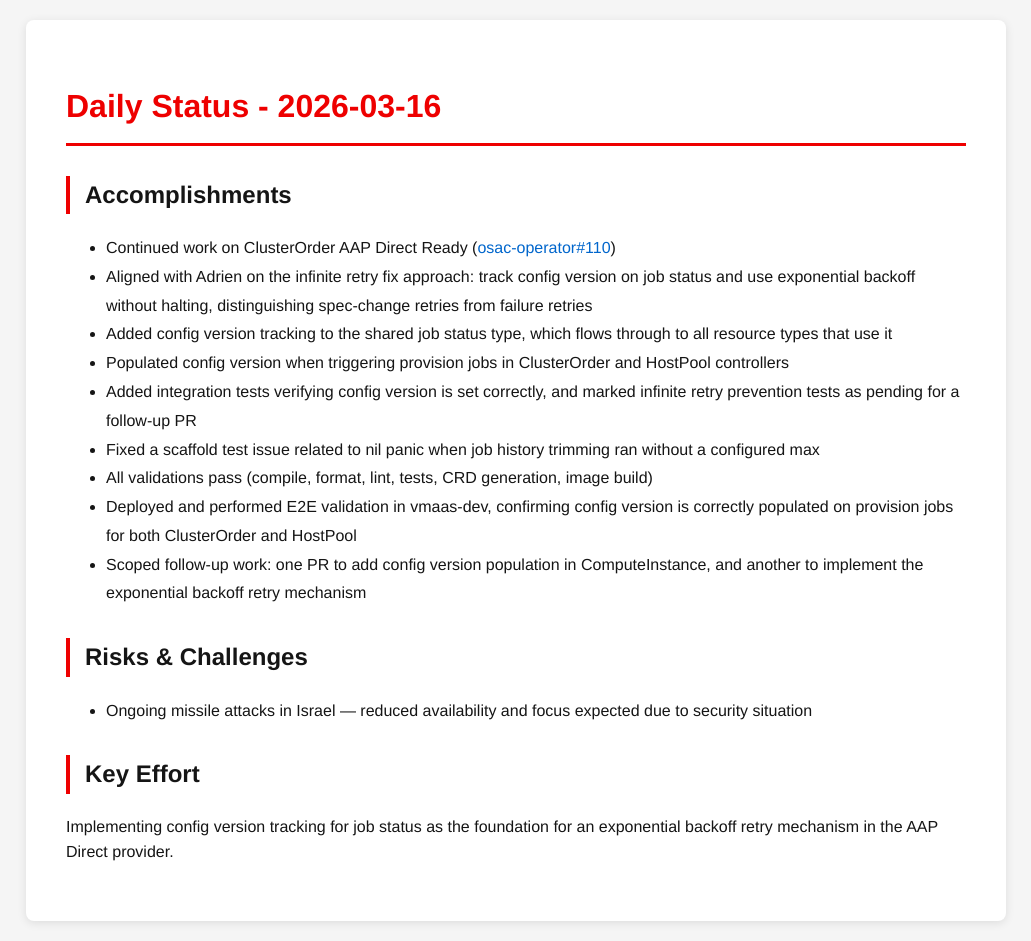
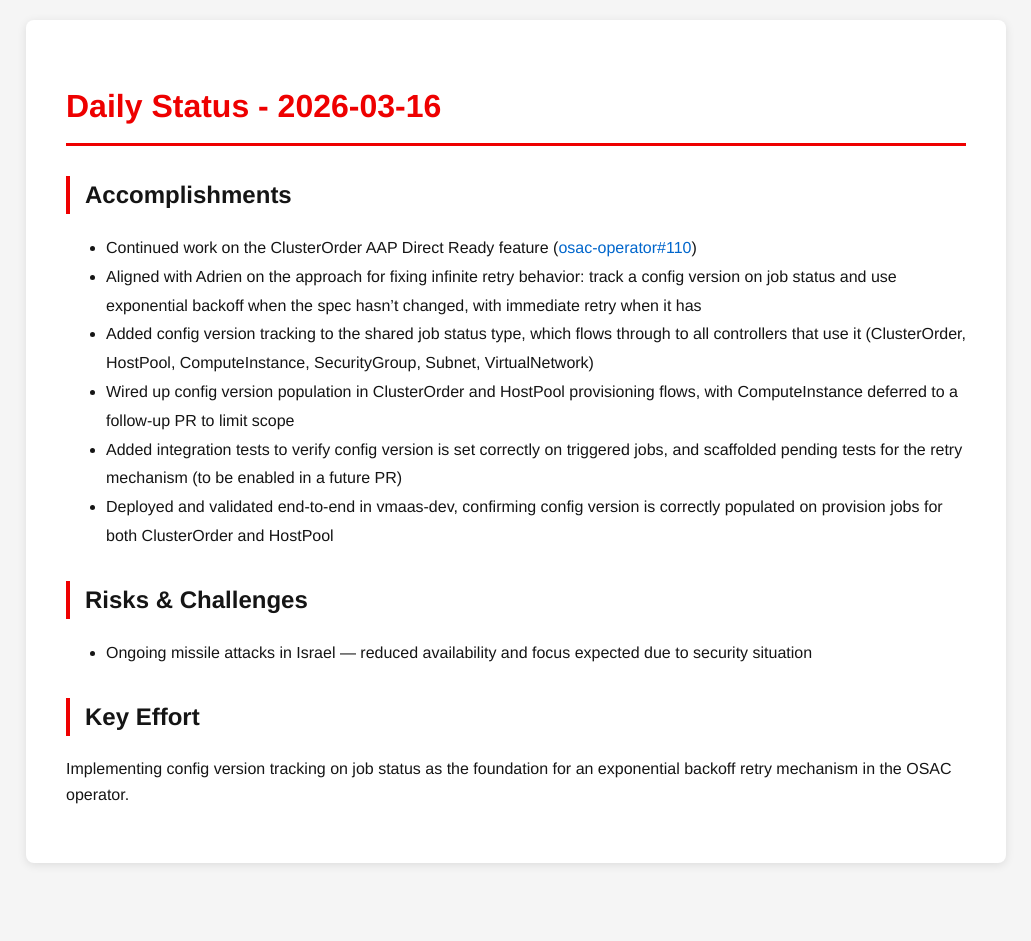
Before and after one commit to tzvatot/daily-status, a Jekyll site: the page built from 2026-03-16.md, in a window 1280 px wide. Shown: the whole page, without its empty margins (124-1155 px from the left). Built offline with Jekyll 4.4.1, drawn with Linux system fonts in a browser that asks for light colours; after the commit the page ends 900 px from its top, so only the background shows below that.

Commit message:
Daily status update - 2026-03-16

```diff
--- a/2026-03-16.md
+++ b/2026-03-16.md
@@ -7,18 +7,15 @@ date: 2026-03-16
 # Daily Status - 2026-03-16
 
 ## Accomplishments
-- Continued work on ClusterOrder AAP Direct Ready ([osac-operator#110](https://github.com/osac-project/osac-operator/pull/110))
-- Aligned with Adrien on the infinite retry fix approach: track config version on job status and use exponential backoff without halting, distinguishing spec-change retries from failure retries
-- Added config version tracking to the shared job status type, which flows through to all resource types that use it
-- Populated config version when triggering provision jobs in ClusterOrder and HostPool controllers
-- Added integration tests verifying config version is set correctly, and marked infinite retry prevention tests as pending for a follow-up PR
-- Fixed a scaffold test issue related to nil panic when job history trimming ran without a configured max
-- All validations pass (compile, format, lint, tests, CRD generation, image build)
-- Deployed and performed E2E validation in vmaas-dev, confirming config version is correctly populated on provision jobs for both ClusterOrder and HostPool
-- Scoped follow-up work: one PR to add config version population in ComputeInstance, and another to implement the exponential backoff retry mechanism
+- Continued work on the ClusterOrder AAP Direct Ready feature ([osac-operator#110](https://github.com/osac-project/osac-operator/pull/110))
+- Aligned with Adrien on the approach for fixing infinite retry behavior: track a config version on job status and use exponential backoff when the spec hasn't changed, with immediate retry when it has
+- Added config version tracking to the shared job status type, which flows through to all controllers that use it (ClusterOrder, HostPool, ComputeInstance, SecurityGroup, Subnet, VirtualNetwork)
+- Wired up config version population in ClusterOrder and HostPool provisioning flows, with ComputeInstance deferred to a follow-up PR to limit scope
+- Added integration tests to verify config version is set correctly on triggered jobs, and scaffolded pending tests for the retry mechanism (to be enabled in a future PR)
+- Deployed and validated end-to-end in vmaas-dev, confirming config version is correctly populated on provision jobs for both ClusterOrder and HostPool
 
 ## Risks & Challenges
 - Ongoing missile attacks in Israel — reduced availability and focus expected due to security situation
 
 ## Key Effort
-Implementing config version tracking for job status as the foundation for an exponential backoff retry mechanism in the AAP Direct provider.
+Implementing config version tracking on job status as the foundation for an exponential backoff retry mechanism in the OSAC operator.
```
